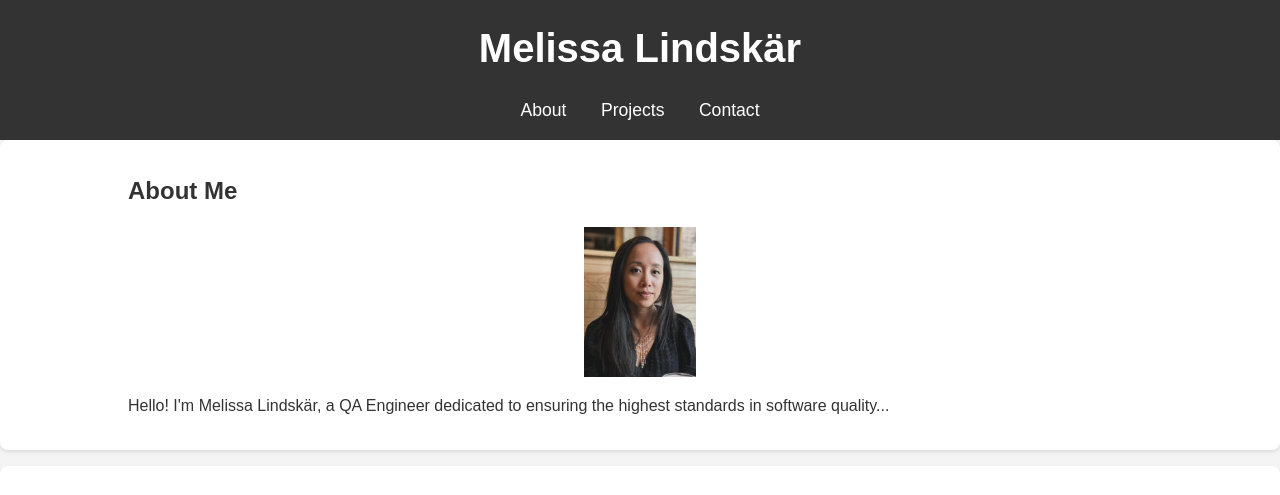
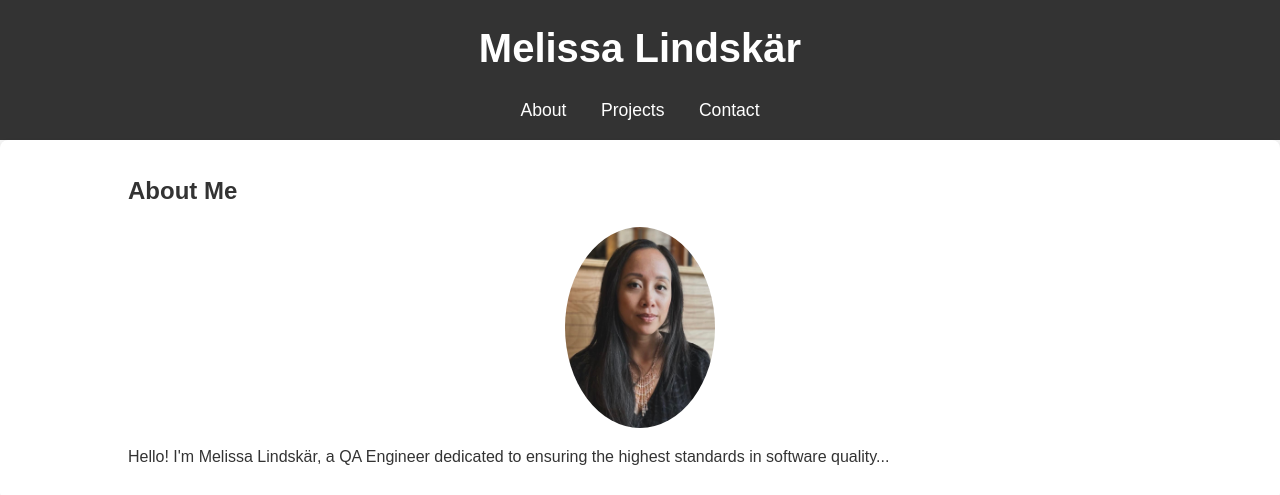
Before and after one commit to Melissa-Lindskar/melissa-lindskar.github.io, a plain HTML site: page index.html in a window 1280 px wide. Shown: the top 495 px of the page. Drawn offline with Linux system fonts and the light colour scheme.

Commit message:
update css code

```diff
--- a/style.css
+++ b/style.css
@@ -55,12 +55,13 @@ section {
 }
 
 .about img {
-    width: 150px;
-    height: 150px;
-    border-radius: 10%;
+    width: 100%;
+    max-width: 150px; /* This sets a maximum width for the image */
+    height: auto; /* This maintains the aspect ratio */
+    border-radius: 50%;
     display: block;
     margin: 1rem auto;
-    object-fit: contain; /* Ensures the entire image is visible within the area */
+    object-fit: cover; /* This ensures the image covers the designated area */
 }
 
 .projects .project {
```
